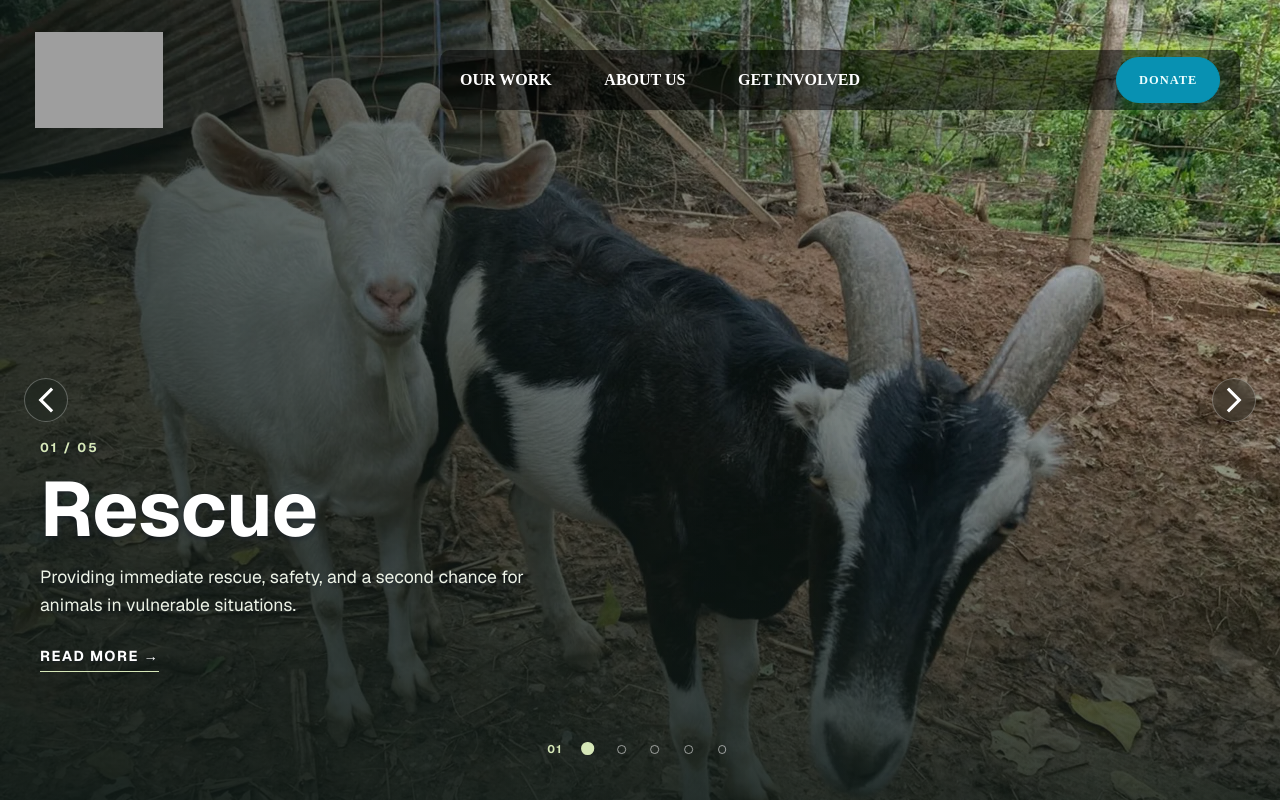
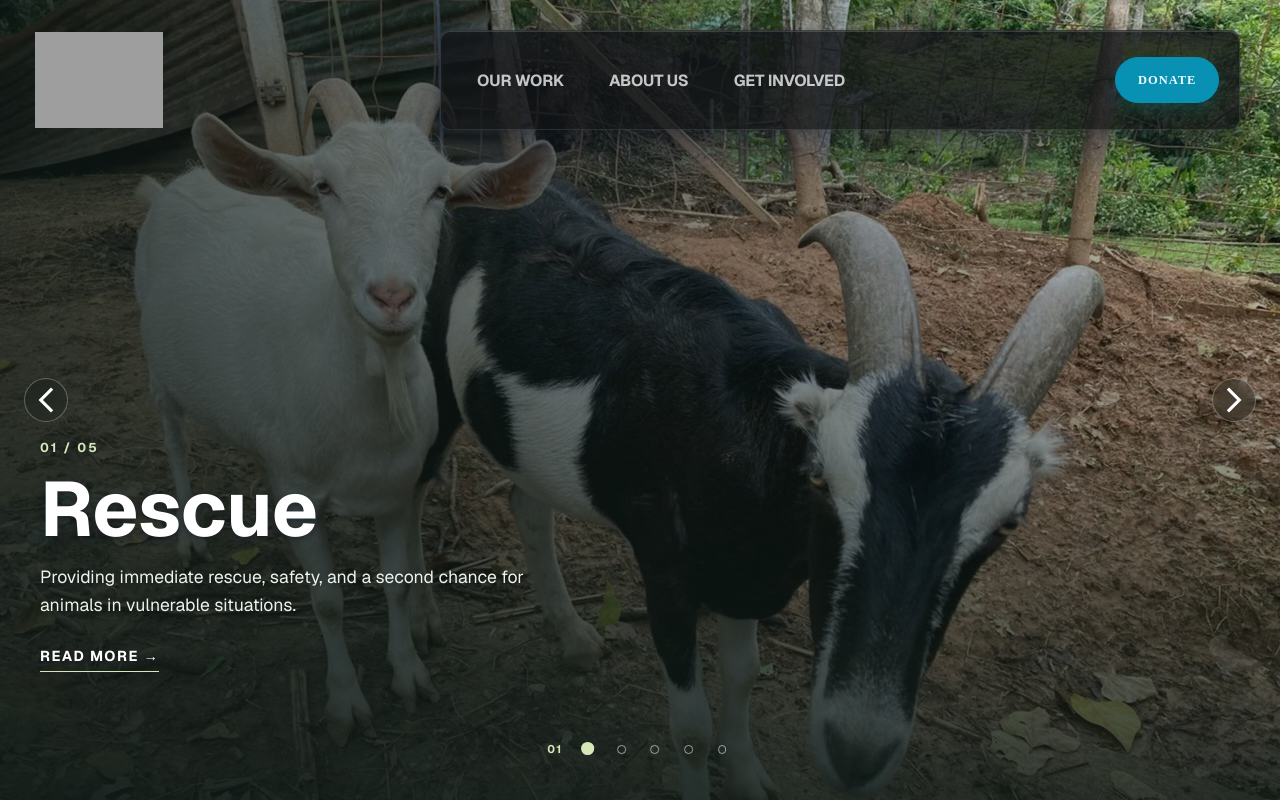
Before and after one commit to joseernestoroldan/mmf-wireframe, a Next.js app: page / in a window 1280 px wide. Built offline with nearby package versions, Linux system fonts and the light colour scheme; grey boxes are pictures that could not be loaded.

Commit message:
feat(navbar): redesign navbar with glass morphism and sub-navigation
Add glass panel effect to navbar and dropdown menu with backdrop-filter
blur and saturate. Introduce sub-navigation views for Our Work, About Us,
and Get Involved sections with return button.

```diff
--- a/components/Header/Header.module.css
+++ b/components/Header/Header.module.css
@@ -7,6 +7,18 @@
   width: 100%;
   min-height: 60px;
   max-width: min(calc(100% - 20px), 1200px);
+  animation: headerDropIn 0.8s cubic-bezier(0.16, 1, 0.3, 1) both;
+}
+
+@keyframes headerDropIn {
+  from {
+    opacity: 0;
+    transform: translate(-50%, -20px);
+  }
+  to {
+    opacity: 1;
+    transform: translate(-50%, 0);
+  }
 }
 
 .container {
--- a/components/Menu/Menu.module.css
+++ b/components/Menu/Menu.module.css
@@ -7,8 +7,23 @@
 }
 
 .menu li {
-  color: white;
+  color: rgba(255, 255, 255, 0.75);
+  font-family: var(--font-geist-sans), 'Inter', system-ui, sans-serif;
+  font-size: 1rem;
+  font-weight: 500;
+  letter-spacing: -0.015em;
+  text-decoration: none;
+  cursor: pointer;
+  position: relative;
+  padding: 8px 16px;
+  border-radius: 99px;
   text-transform: uppercase;
-  font-weight: 900;
-  text-decoration: none;
+  font-weight: bold;
+  transition: color 0.3s ease, background 0.3s ease, transform 0.2s ease;
 }
+
+.menu li:hover {
+  color: #ffffff;
+  background: rgba(255, 255, 255, 0.08);
+  transform: translateY(-1px);
+}
--- a/components/Navbar/Content/Content.module.css
+++ b/components/Navbar/Content/Content.module.css
@@ -1,6 +1,5 @@
 .content {
   position: absolute;
-  background-color: rgba(0, 0, 0, 0.8);
   width: 100%;
   height: 90vh;
   z-index: 20;
@@ -8,23 +7,105 @@
   top: -10px;
   border-radius: 10px;
   padding: 50px;
+
+  /* ── Glass panel ── */
+  background: rgba(8, 10, 16, 0.95);
+  backdrop-filter: blur(32px) saturate(1.5);
+  -webkit-backdrop-filter: blur(32px) saturate(1.5);
+  border: 1px solid rgba(255, 255, 255, 0.06);
+  box-shadow:
+    0 8px 40px rgba(17, 24, 39, 0.45),
+    inset 0 1px 0 rgba(255, 255, 255, 0.04);
+
+  display: flex;
+  flex-direction: column;
+
+  transform-origin: top right;
+  will-change: opacity, transform, filter;
+  transition: opacity 0.4s cubic-bezier(0.22, 1, 0.36, 1),
+              transform 0.4s cubic-bezier(0.22, 1, 0.36, 1),
+              filter 0.4s cubic-bezier(0.22, 1, 0.36, 1);
 }
 
 .visible {
   opacity: 1;
-  transition: opacity 0.3s ease-in-out;
+  transform: scale(1) translateY(0);
+  filter: blur(0px);
   z-index: 10;
 }
 
 .hidden {
   opacity: 0;
-  transition: opacity 0.3s ease-in-out;
+  transform: scale(0.98) translateY(-12px);
+  filter: blur(8px);
   z-index: -1;
+  pointer-events: none;
+}
+
+.header {
+  display: flex;
+  justify-content: space-between;
+  align-items: center;
+  margin-bottom: 14px;
 }
 
 .title {
-  font-size: 24px;
-  font-weight: bold;
-  margin-bottom: 10px;
-  text-transform: capitalize;
+  font-family: var(--font-geist-sans), 'Inter', system-ui, sans-serif;
+  font-size: 1.4rem;
+  font-weight: 600;
+  letter-spacing: 0.02em;
+  text-transform: uppercase;
+  color: rgba(255, 255, 255, 0.9);
 }
+
+.titleContainer {
+  display: flex;
+  flex-direction: column;
+  gap: 2px;
+}
+
+.returnButton {
+  background: none;
+  border: none;
+  color: rgba(255, 255, 255, 0.55);
+  font-family: var(--font-geist-sans), 'Inter', system-ui, sans-serif;
+  font-size: 0.75rem;
+  font-weight: 500;
+  text-transform: uppercase;
+  letter-spacing: 0.06em;
+  cursor: pointer;
+  display: flex;
+  align-items: center;
+  gap: 6px;
+  padding: 0;
+  transition: color 0.25s ease;
+  width: max-content;
+}
+
+.returnButton:hover {
+  color: rgba(255, 255, 255, 1);
+}
+
+.returnArrow {
+  font-size: 1.1rem;
+  line-height: 1;
+  transition: transform 0.25s cubic-bezier(0.22, 1, 0.36, 1);
+}
+
+.returnButton:hover .returnArrow {
+  transform: translateX(-4px);
+}
+
+/* Separator line */
+.content hr {
+  border: none;
+  height: 1px;
+  background: linear-gradient(
+    to right,
+    rgba(255, 255, 255, 0.12),
+    rgba(8, 145, 178, 0.25),
+    rgba(255, 255, 255, 0.06)
+  );
+  margin-bottom: 20px;
+  flex-shrink: 0;
+}
--- a/components/Navbar/Content/Content.tsx
+++ b/components/Navbar/Content/Content.tsx
@@ -1,5 +1,9 @@
 import { Children } from "react";
 import styles from "./Content.module.css";
+import OurWorkNavigation from "./Navigation/OurWorkNavigation";
+import AboutUsNavigation from "./Navigation/AboutUsNavigation";
+import GetInvolvedNavigation from "./Navigation/GetInvolvedNavigation";
+import DonateButton from "../DonateButton/DonateButton";
 
 type ContentProps = {
   navbarState: "menu" | "our work" | "about us" | "get involved";
@@ -14,9 +18,23 @@ const Content = ({ navbarState, setNavbarState }: ContentProps) => {
       className={`${styles.content} ${navbarState !== "menu" ? styles.visible : styles.hidden}`}
       onMouseLeave={() => setNavbarState("menu")}
     >
-      <h1 className={styles.title}>{navbarState}</h1>
+      <header className={styles.header}>
+        <div className={styles.titleContainer}>
+          <h1 className={styles.title}>{navbarState}</h1>
+          <button
+            className={styles.returnButton}
+            onClick={() => setNavbarState("menu")}
+            aria-label="Return to menu"
+          >
+            <span className={styles.returnArrow}>←</span> Return
+          </button>
+        </div>
+        <DonateButton />
+      </header>
       <hr />
-
+      {navbarState === "our work" && <OurWorkNavigation />}
+      {navbarState === "about us" && <AboutUsNavigation />}
+      {navbarState === "get involved" && <GetInvolvedNavigation />}
     </div>
   );
 };
--- a/components/Navbar/Navbar.module.css
+++ b/components/Navbar/Navbar.module.css
@@ -1,8 +1,7 @@
 .navbar {
   width: 800px;
   padding: 0 20px;
-  min-height: 60px;
-  background-color: rgba(0, 0, 0, 0.5);
+  min-height: 100px;
   position: absolute;
   right: 0;
   top: 20px;
@@ -11,16 +10,35 @@
   justify-content: space-between;
   align-items: center;
   border-radius: 10px;
+
+  /* ── Premium Dock Glass ── */
+  background: rgba(18, 20, 24, 0.8);
+  backdrop-filter: blur(28px) saturate(1.8);
+  -webkit-backdrop-filter: blur(28px) saturate(1.8);
+  border: 1px solid rgba(255, 255, 255, 0.1);
+  box-shadow:
+    0 24px 48px rgba(17, 24, 39, 0.5),
+    0 4px 12px rgba(17, 24, 39, 0.2),
+    inset 0 1px 0 rgba(255, 255, 255, 0.15);
+
+  /* Animation basis */
+  will-change: opacity, transform, filter;
+  transition: opacity 0.45s cubic-bezier(0.22, 1, 0.36, 1),
+              transform 0.45s cubic-bezier(0.22, 1, 0.36, 1),
+              filter 0.45s cubic-bezier(0.22, 1, 0.36, 1);
 }
 
 .visible {
   opacity: 1;
-  transition: opacity 0.3s ease-in-out;
+  transform: translateY(-50%) scale(1);
+  filter: blur(0px);
   z-index: 10;
 }
 
 .hidden {
   opacity: 0;
-  transition: opacity 0.3s ease-in-out;
+  transform: translateY(-50%) scale(0.96) translateY(-8px);
+  filter: blur(6px);
   z-index: -1;
+  pointer-events: none;
 }
```
